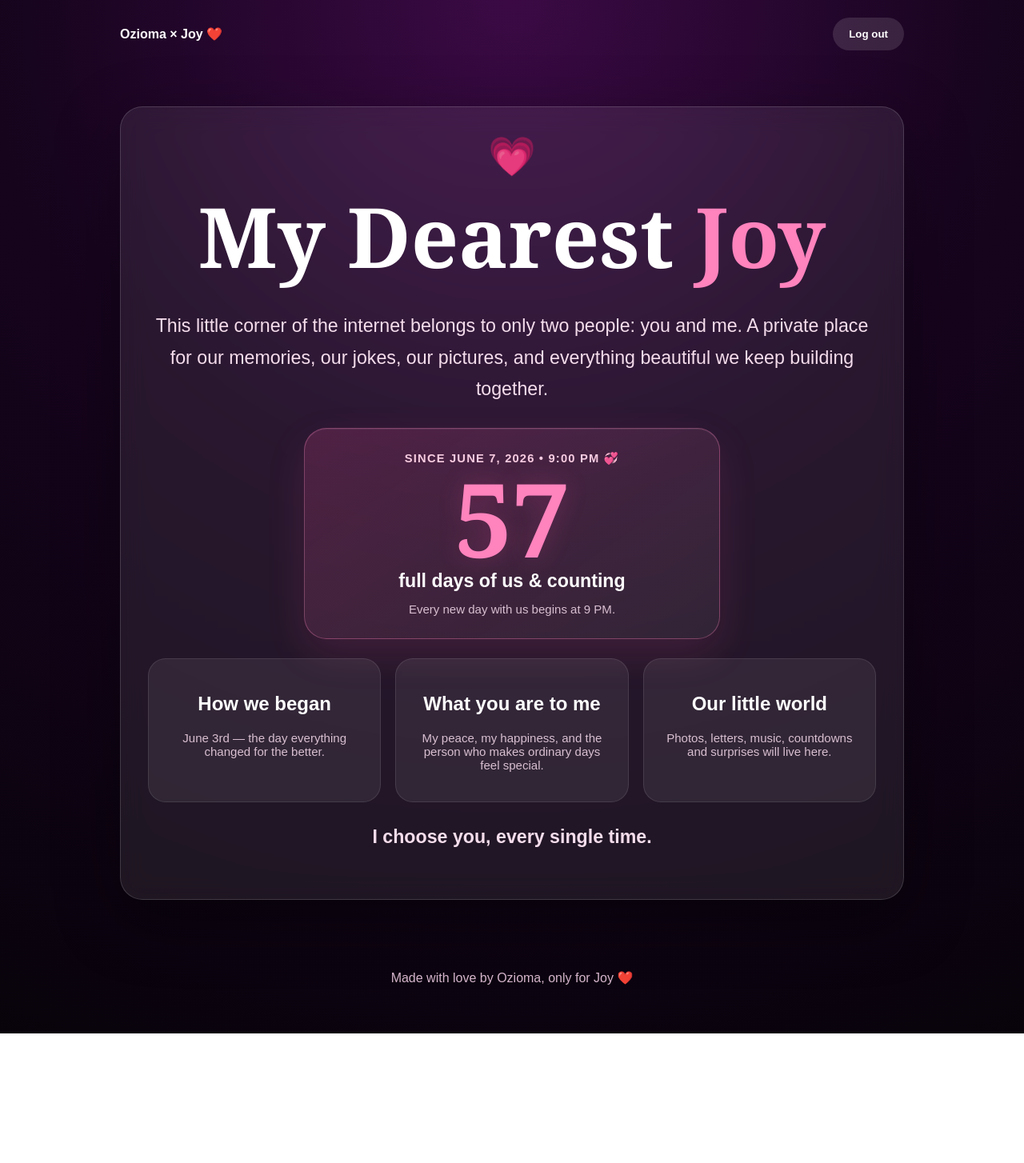
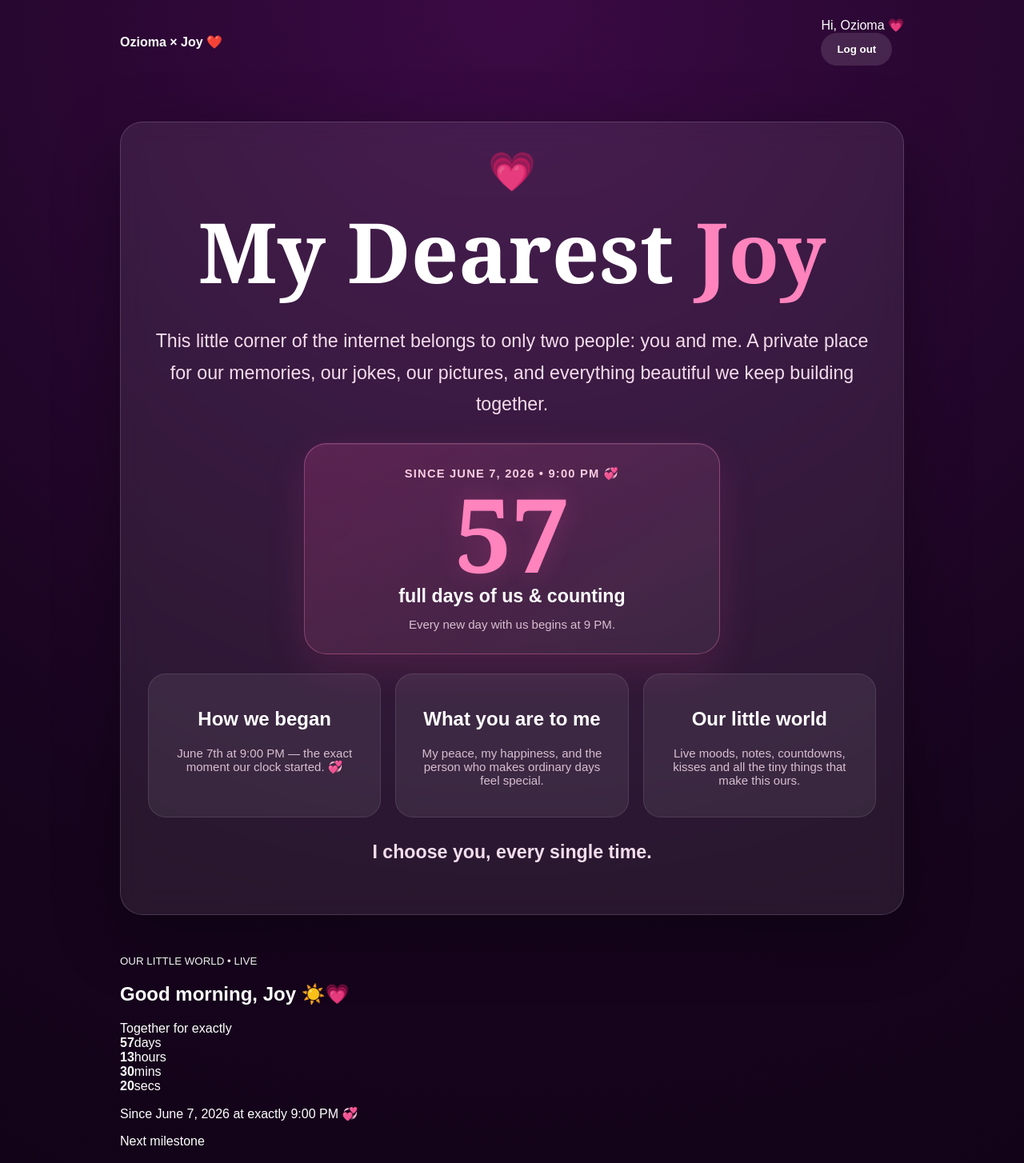
Before and after one commit to godozicodes/Joy, a Next.js app: page / in a window 1280 px wide. Shown: the top 1454 px of the page at 80% size. Before the commit the page ends 1292 px from the top, so only its background shows below. Built offline with nearby package versions, Linux system fonts and the light colour scheme; no server answers.

Commit message:
Mount live couple experience

```diff
--- a/app/page.js
+++ b/app/page.js
@@ -1,11 +1,20 @@
+import { cookies } from 'next/headers';
 import DaysTogether from './DaysTogether';
+import CoupleLive from './CoupleLive';
 
-export default function Home() {
+export default async function Home() {
+  const cookieStore = await cookies();
+  const user = cookieStore.get('joy_user')?.value === 'joy' ? 'joy' : 'ozioma';
+  const visitorName = user === 'joy' ? 'Joy' : 'Ozioma';
+
   return (
     <main className="shell">
       <div className="topbar">
         <strong>Ozioma × Joy ❤️</strong>
-        <form action="/api/logout" method="post"><button className="btn secondary">Log out</button></form>
+        <div className="topbar-actions">
+          <span className="signed-in">Hi, {visitorName} 💗</span>
+          <form action="/api/logout" method="post"><button className="btn secondary">Log out</button></form>
+        </div>
       </div>
 
       <section className="hero">
@@ -17,13 +26,16 @@ export default function Home() {
           <DaysTogether />
 
           <div className="grid">
-            <div className="mini"><h2>How we began</h2><p className="muted">June 3rd — the day everything changed for the better.</p></div>
+            <div className="mini"><h2>How we began</h2><p className="muted">June 7th at 9:00 PM — the exact moment our clock started. 💞</p></div>
             <div className="mini"><h2>What you are to me</h2><p className="muted">My peace, my happiness, and the person who makes ordinary days feel special.</p></div>
-            <div className="mini"><h2>Our little world</h2><p className="muted">Photos, letters, music, countdowns and surprises will live here.</p></div>
+            <div className="mini"><h2>Our little world</h2><p className="muted">Live moods, notes, countdowns, kisses and all the tiny things that make this ours.</p></div>
           </div>
           <p className="lead pink"><strong>I choose you, every single time.</strong></p>
         </div>
       </section>
+
+      <CoupleLive user={user} />
+
       <footer className="footer">Made with love by Ozioma, only for Joy ❤️</footer>
     </main>
   );
```
